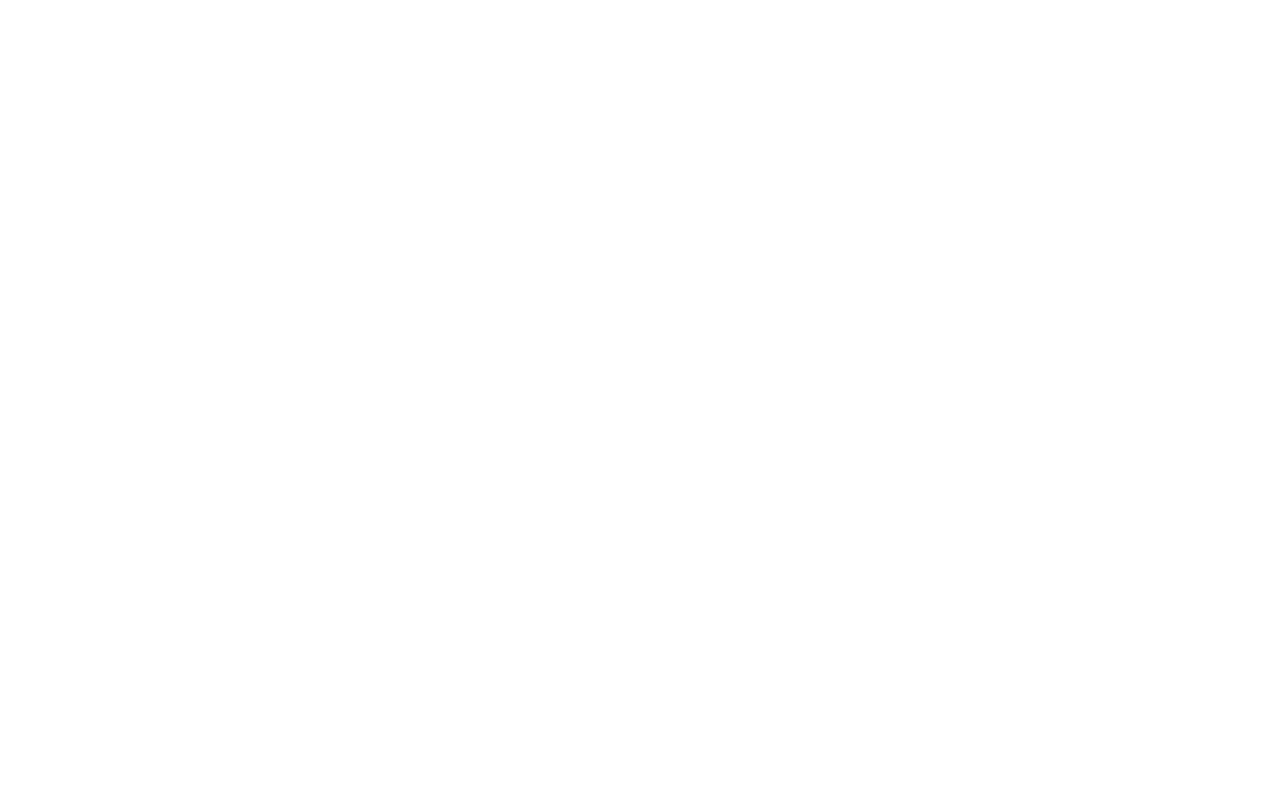
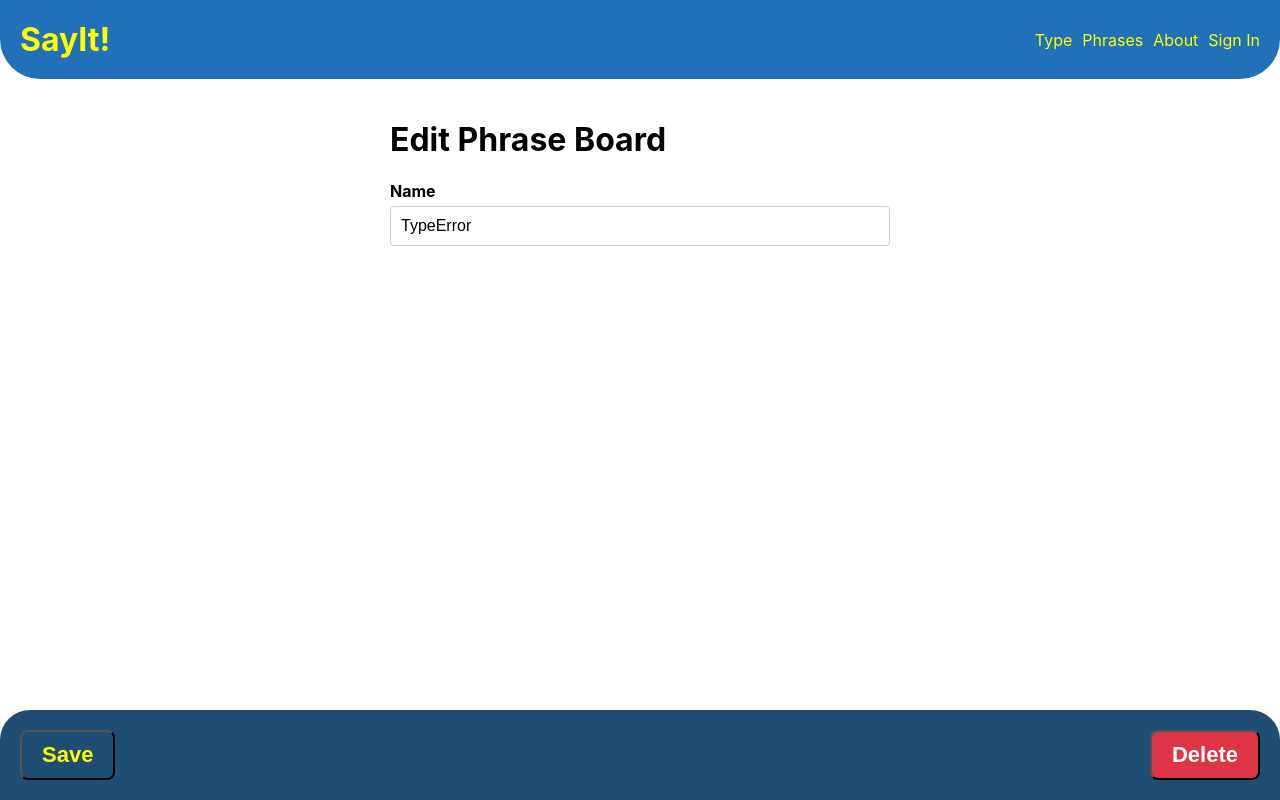
Before and after one commit to enaboapps/sayit-web, a React (Create React App) app: page /boards/edit/1 in a window 1280 px wide. Before the commit this address had no page. Built offline with nearby package versions, Linux system fonts and the light colour scheme; no server answers; the database is empty.

Commit message:
Implement edit phrase board

```diff
--- a/src/App.js
+++ b/src/App.js
@@ -4,6 +4,7 @@ import HomePage from './pages/home/HomePage';
 import TypingPage from './pages/typing/TypingPage';
 import PhraseBoardsPage from './pages/phrases/PhraseBoardsPage';
 import AddPhraseBoardPage from './pages/phrases/AddPhraseBoardPage';
+import EditPhraseBoardPage from './pages/phrases/EditPhraseBoardPage';
 import SignInPage from './pages/auth-flow/SignInPage';
 import SignUpPage from './pages/auth-flow/SignUpPage';
 import ResetPasswordPage from './pages/auth-flow/ResetPasswordPage';
@@ -16,8 +17,9 @@ function App() {
         <Routes>
           <Route path="/" element={<HomePage />} />
           <Route path="/type" element={<TypingPage />} />
-          <Route path="/phrases" element={<PhraseBoardsPage />} />
-          <Route path="/phrases/add" element={<AddPhraseBoardPage />} />
+          <Route path="/boards" element={<PhraseBoardsPage />} />
+          <Route path="/boards/add" element={<AddPhraseBoardPage />} />
+          <Route path="/boards/edit/:id" element={<EditPhraseBoardPage />} />
           <Route path="/sign-in" element={<SignInPage />} />
           <Route path="/sign-up" element={<SignUpPage />} />
           <Route path="/reset-password" element={<ResetPasswordPage />} />
--- a/src/global.css
+++ b/src/global.css
@@ -4,18 +4,36 @@
     padding: 20px;
 }
 
-.btn {
+.btn-default {
     display: inline-block;
-    font-size: 16px;
+    font-size: 22px;
     font-weight: bold;
+    padding: 10px 20px;
+    border-radius: 8px;
     background-color: #204d74;
     color: yellow;
     transition: all 0.3s ease-in-out;
 }
 
-.btn:hover {
+.btn-default:hover {
     background-color: #f5f5f5;
     color: #204d74;
+}
+
+.btn-danger {
+    display: inline-block;
+    font-size: 22px;
+    font-weight: bold;
+    padding: 10px 20px;
+    border-radius: 8px;
+    background-color: #dc3545;
+    color: #fff;
+    transition: all 0.3s ease-in-out;
+}
+
+.btn-danger:hover {
+    background-color: #f5f5f5;
+    color: #dc3545;
 }
 
 .form-group {
@@ -54,9 +72,10 @@ a:hover {
 
 .bottom-bar {
     display: flex;
+    flex-direction: row;
     justify-content: space-between;
     align-items: center;
-    padding: 10px;
+    padding: 20px;
     background-color: #204d74;
     color: yellow;
     font-size: 16px;
@@ -70,3 +89,7 @@ a:hover {
     border-top-left-radius: 30px;
     border-top-right-radius: 30px;
 }
+
+.spacer {
+    flex: 1;
+}
--- a/src/header/Header.js
+++ b/src/header/Header.js
@@ -17,7 +17,7 @@ function Header() {
             </div>
             <div className="header-right">
                 <Link to="/type">Type</Link>
-                <Link to="/phrases">Phrases</Link>
+                <Link to="/boards">Phrases</Link>
                 <Link to="/about">About</Link>
                 {signedIn ? (
                     <Link to="/account">Account</Link>
--- a/src/pages/auth-flow/AccountPage.js
+++ b/src/pages/auth-flow/AccountPage.js
@@ -27,7 +27,7 @@ function AccountPage() {
             <div className="container">
                 <h1>Account</h1>
                 <p>You are signed in as {Auth.getCurrentUserEmail()}</p>
-                <button className="btn" onClick={signOut}>Sign Out</button>
+                <button className="btn-default" onClick={signOut}>Sign Out</button>
             </div>
         </BaseLayout>
     );
--- a/src/pages/auth-flow/ResetPasswordPage.js
+++ b/src/pages/auth-flow/ResetPasswordPage.js
@@ -40,7 +40,7 @@ function ResetPasswordPage() {
                         />
                     </div>
                     {error && <p className="error">{error}</p>}
-                    <button type="submit" className="btn">Send Password Reset Email</button>
+                    <button type="submit" className="btn-default">Send Password Reset Email</button>
                 </form>
                 <p>
                     Don't have an account? <Link to="/sign-up">Sign Up</Link>
--- a/src/pages/auth-flow/SignInPage.js
+++ b/src/pages/auth-flow/SignInPage.js
@@ -58,7 +58,7 @@ function SignInPage() {
                         />
                     </div>
                     {error && <p className="error">{error}</p>}
-                    <button type="submit" className="btn">
+                    <button type="submit" className="btn-default">
                         Sign In
                     </button>
                 </form>
--- a/src/pages/auth-flow/SignUpPage.js
+++ b/src/pages/auth-flow/SignUpPage.js
@@ -77,7 +77,7 @@ function SignUpPage() {
                         />
                     </div>
                     {error && <p className="error">{error}</p>}
-                    <button type="submit" className="btn">Sign Up</button>
+                    <button type="submit" className="btn-default">Sign Up</button>
                 </form>
                 <p>Already have an account? <Link to="/sign-in">Sign In</Link></p>
             </div>
--- a/src/pages/phrases/AddPhraseBoardPage.js
+++ b/src/pages/phrases/AddPhraseBoardPage.js
@@ -16,7 +16,7 @@ function AddPhraseBoardPage() {
         event.preventDefault();
         const success = await PhraseStore.createPhraseBoard(name);
         if (success) {
-            navigate("/phrases");
+            navigate("/boards");
         } else {
             alert("Error creating phrase board");
         }
--- /dev/null
+++ b/src/pages/phrases/EditPhraseBoardPage.js
@@ -0,0 +1,82 @@
+// This page is for editing an existing phrase board
+// It will display a form for the user to edit the name of the phrase board
+// Also, a button to delete the phrase board
+
+import React, { useState, useEffect } from 'react';
+import BaseLayout from '../../layout/BaseLayout';
+import '../../global.css';
+import PhraseStore from '../../business-logic/phrases/PhraseStore';
+import { useNavigate, useParams } from 'react-router-dom';
+
+function EditPhraseBoardPage(props) {
+    const [name, setName] = useState("");
+    const navigate = useNavigate();
+    const { id } = useParams();
+
+    useEffect(() => {
+        const loadPhraseBoard = async () => {
+            await PhraseStore.getPhraseBoard(id, (phraseBoard) => {
+                setName(phraseBoard.name);
+            });
+        };
+        loadPhraseBoard();
+    }, [id]);
+
+    const handleSubmit = async (event) => {
+        event.preventDefault();
+        const success = await PhraseStore.updatePhraseBoard(id, name);
+        if (success) {
+            navigate("/boards");
+        } else {
+            alert("Error updating phrase board");
+        }
+    };
+
+    const handleDelete = async (event) => {
+        event.preventDefault();
+        const success = await PhraseStore.deletePhraseBoard(id);
+        if (success) {
+            navigate("/boards");
+        } else {
+            alert("Error deleting phrase board");
+        }
+    };
+
+    function bottomBar() {
+        return (
+            <div className="bottom-bar">
+                <button className="btn-default" type='submit' onClick={handleSubmit}>
+                    Save
+                </button>
+                <div className="spacer"></div>
+                <button className="btn-danger" onClick={handleDelete}>
+                    Delete
+                </button>
+            </div>
+        );
+    }
+
+    return (
+        <BaseLayout>
+            <div className="container">
+                <h1>Edit Phrase Board</h1>
+                <form onSubmit={handleSubmit}>
+                    <div className="form-group">
+                        <label htmlFor="name">Name</label>
+                        <input
+                            type="text"
+                            className="form-control"
+                            id="name"
+                            name="name"
+                            value={name}
+                            onChange={(event) => setName(event.target.value)}
+                        />
+                    </div>
+                </form>
+                {bottomBar()}
+            </div>
+        </BaseLayout>
+    );
+}
+
+export default EditPhraseBoardPage;
--- a/src/pages/phrases/PhraseBoardsPage.js
+++ b/src/pages/phrases/PhraseBoardsPage.js
@@ -9,56 +9,82 @@ import PhraseStore from '../../business-logic/phrases/PhraseStore';
 import { useNavigate } from 'react-router-dom';
 import '../../global.css';
 
-class PhraseBoardsPage extends React.Component {
-    constructor(props) {
-        super(props);
-        this.state = {
-            phraseBoards: [],
-            loading: true
-        };
+
+function PhraseBoardsPage() {
+    const [phraseBoards, setPhraseBoards] = useState([]);
+    const [loading, setLoading] = useState(true);
+    const [editing, setEditing] = useState(false);
+    const [editable, setEditable] = useState(false);
+
+    useEffect(() => {
+        async function fetchData() {
+            await PhraseStore.getAllPhraseBoards ((phraseBoards) => {
+                setPhraseBoards(phraseBoards);
+                setLoading(false);
+                setEditable(phraseBoards.length > 0);
+            });
+        }
+        fetchData();
+    }, []);
+
+    const navigate = useNavigate();
+
+    function handlePhraseBoardClick(phraseBoard) {
+        if (editing) {
+            navigate(`/boards/edit/${phraseBoard.id}`);
+        } else {
+            navigate(`/boards/${phraseBoard.id}`);
+        }
     }
 
-    async componentDidMount() {
-        await PhraseStore.getAllPhraseBoards ((phraseBoards) => {
-            this.setState({
-                phraseBoards,
-                loading: false
-            });
-        });
+    function openAddPhraseBoardPage() {
+        navigate("/boards/add");
     }
 
-    render() {
+    function editingBanner() {
         return (
-            <BaseLayout>
-                <div className="container">
-                    <h1>Phrase Boards</h1>
-                    {this.state.loading && (
-                        <div>Loading...</div>
-                    )}
-                    {!this.state.loading && (
-                        <PhraseDataGrid data={this.state.phraseBoards} itemsPerPage={9} renderItem={(item) => (
-                            <PhraseBoardTile name={item.name} />
-                        )} />
-                    )}
-                    <PhraseBoardsPageBottomBar />
-                </div>
-            </BaseLayout>
+            <div>
+                <p>Click on a phrase board to edit it</p>
+            </div>
         );
     }
-}
 
-// bottom bar
-function PhraseBoardsPageBottomBar() {
-    const navigate = useNavigate();
-
-    const onAddPhraseBoard = () => {
-        navigate("/phrases/add");
+    function bottomBar() {
+        return (
+            <div className="bottom-bar">
+                <button className="btn-default" onClick={openAddPhraseBoardPage}>
+                    Add Phrase Board
+                </button>
+                {editable && (
+                    <button className="btn-default" onClick={() => setEditing(!editing)}>
+                        {editing ? "Done" : "Edit"}
+                    </button>
+                )}
+            </div>
+        );
     }
 
     return (
-        <div className="bottom-bar">
-            <button className="btn" onClick={onAddPhraseBoard}>Add Phrase Board</button>
-        </div>
+        <BaseLayout>
+            <div className="container">
+                <h1>Phrase Boards</h1>
+                {loading && <div>Loading...</div>}
+                {!loading && (
+                    <PhraseDataGrid
+                        data={phraseBoards}
+                        itemsPerPage={9}
+                        renderItem={(item) => (
+                            <PhraseBoardTile
+                                name={item.name}
+                                onClick={() => handlePhraseBoardClick(item)}
+                            />
+                        )}
+                    />
+                )}
+                {editing && editingBanner()}
+                {bottomBar()}
+            </div>
+        </BaseLayout>
     );
 }
 
```
Also changed, not shown: src/business-logic/phrases/PhraseStore.js (+17 -9 lines).
